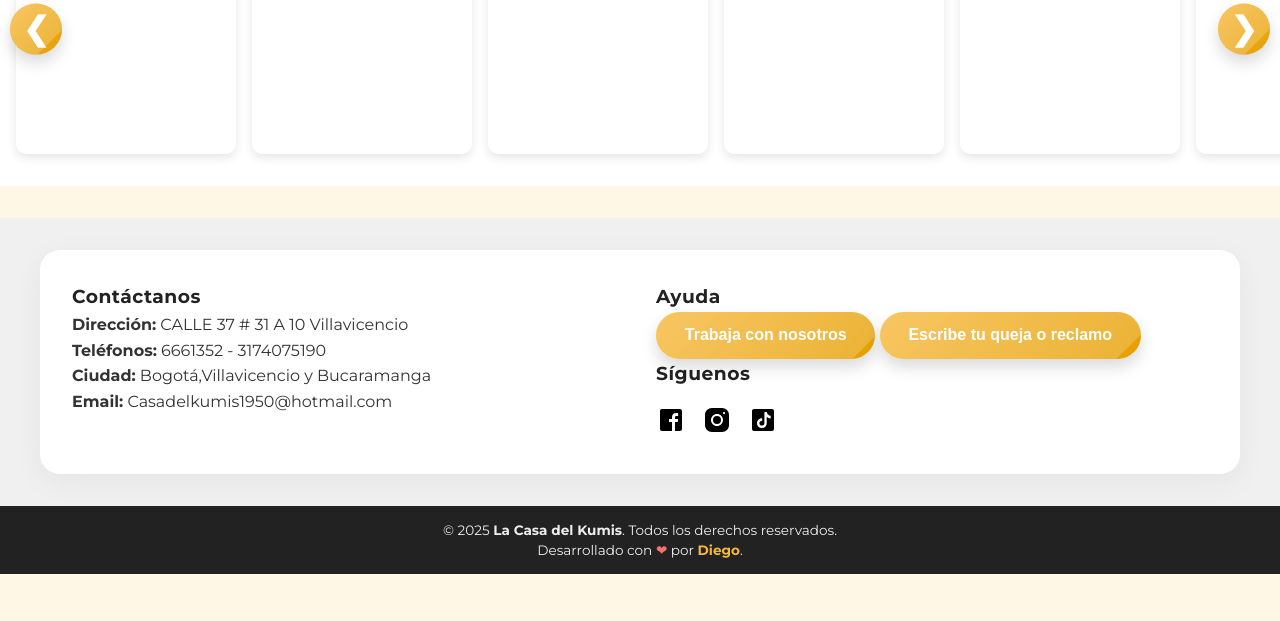
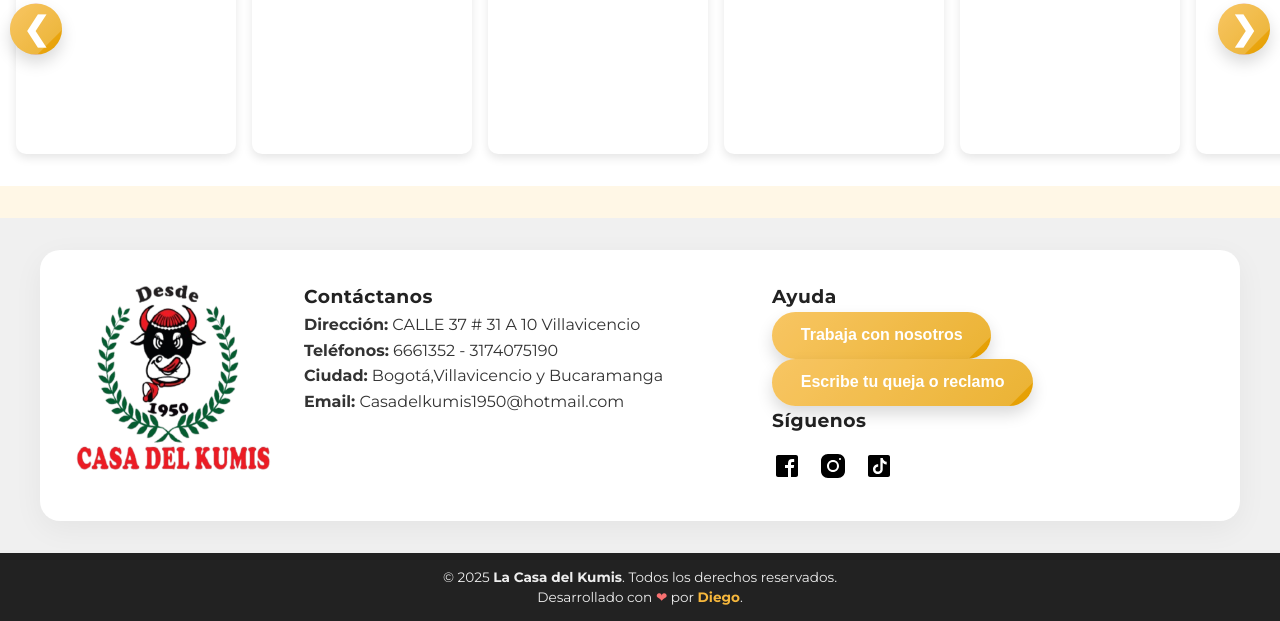
Before and after one commit to otpvayne/Pagina-web-demo, a website: page public/index.html in a window 1280 px wide. Shown: the part 708-1329 px from the top of the page. Before the commit the page ends 1282 px from the top, so only its background shows below. Drawn offline with Linux system fonts and the light colour scheme.

Commit message:
prueba piloto del logo en la seccion de contactanos

```diff
--- a/public/estilos/styles.css
+++ b/public/estilos/styles.css
@@ -308,6 +308,12 @@ textarea:focus {
   height: 30px;
   object-fit: contain;
 }
+.logo-contacto {
+  max-width: 200px;
+  height: auto;
+  margin-bottom: 1rem;
+}
+
 /* === NUEVO ESTILO: Sección ¿Quiénes Somos? mejorada === */
 .quienes-somos {
   padding: 4rem 1rem;
--- a/public/index.html
+++ b/public/index.html
@@ -58,7 +58,9 @@
 <!-- Sección de contacto, ayuda y redes sociales -->
 <section class="contacto-ayuda">
     <div class="container" style="display: flex; flex-wrap: wrap; gap: 2rem;">
+       <img src="images/logo.png" alt="Logo La Casa del Kumis" class="logo-contacto" />
       <div style="flex: 1; min-width: 250px;">
+
         <h3>Contáctanos</h3>
         <p><strong>Dirección:</strong> CALLE 37 # 31 A 10 Villavicencio</p>
         <p><strong>Teléfonos:</strong> 6661352 - 3174075190</p>
```
